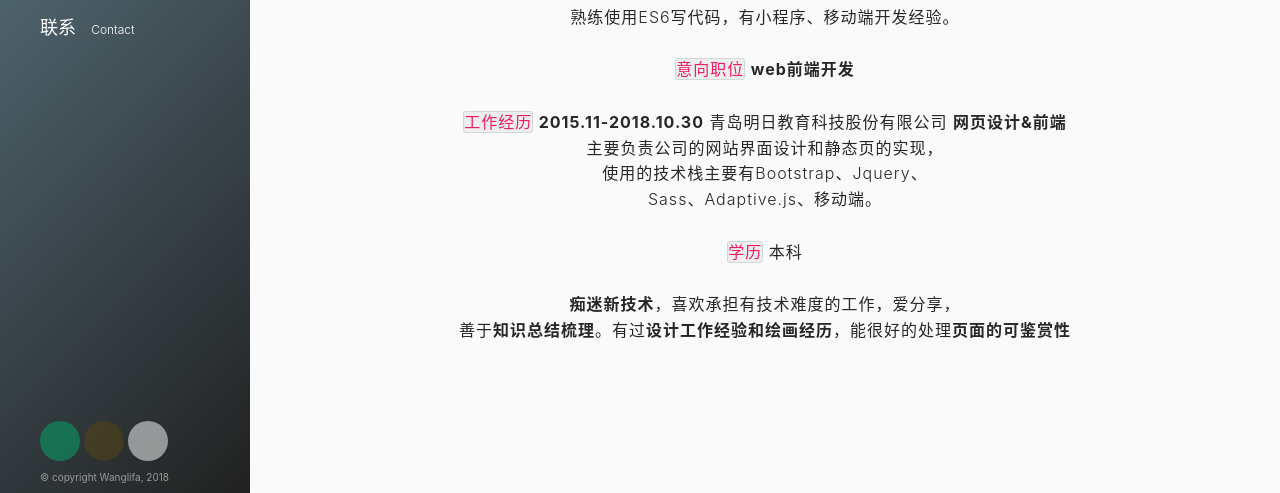
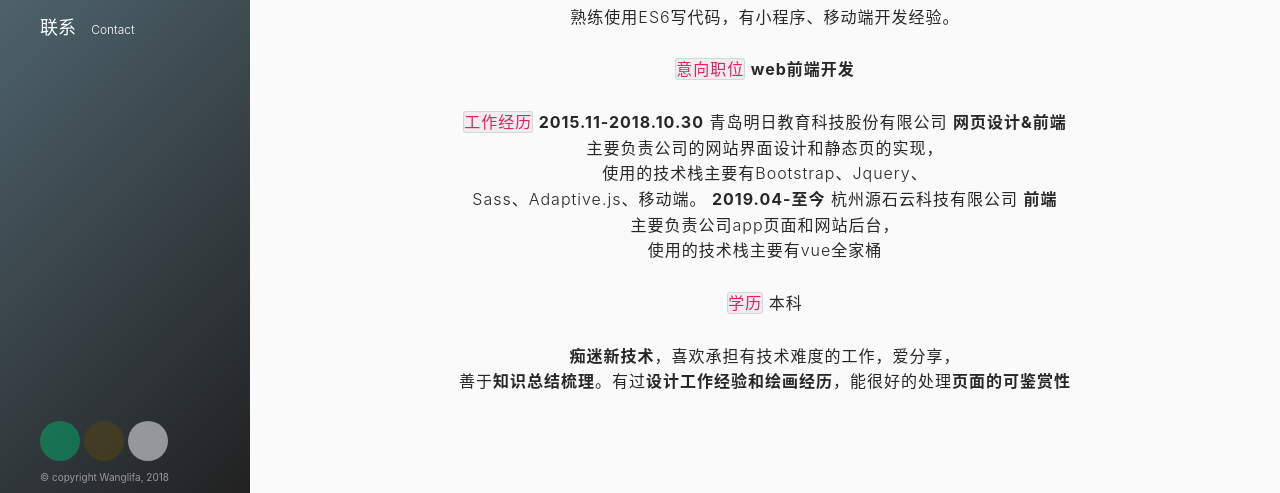
Before and after one commit to wanglifa/wanglifa.github.io, a plain HTML site: page index.html in a window 1280 px wide. Shown: the part 307-800 px from the top of the page. Drawn offline with Linux system fonts and the light colour scheme; a small style sheet from the web is missing.

Commit message:
数据修改

```diff
--- a/index.html
+++ b/index.html
@@ -57,6 +57,7 @@
 					<p>
 						<strong class='highlight important'>工作经历</strong>
 						<strong>2015.11-2018.10.30</strong> 青岛明日教育科技股份有限公司 <strong>网页设计&前端</strong> <br>主要负责公司的网站界面设计和静态页的实现，<br>使用的技术栈主要有Bootstrap、Jquery、<br>Sass、Adaptive.js、移动端。
+						<strong>2019.04-至今</strong> 杭州源石云科技有限公司 <strong>前端</strong> <br>主要负责公司app页面和网站后台，<br>使用的技术栈主要有vue全家桶<br>
 					</p>
 					<p>
 						<strong class='highlight important'>学历</strong>
```
